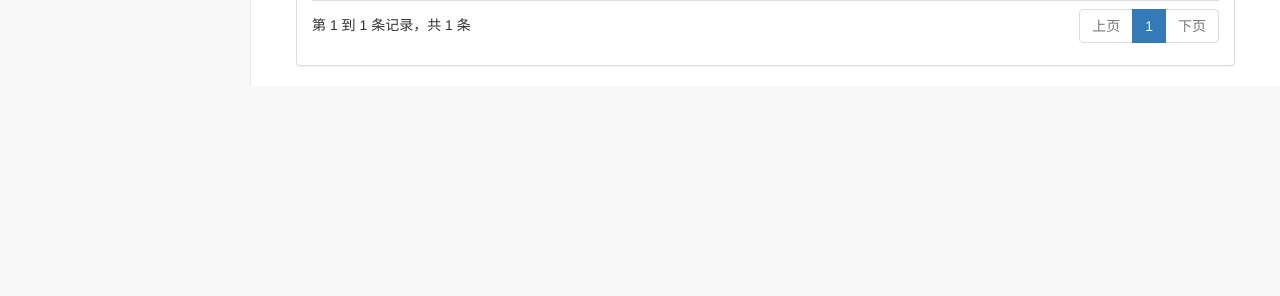
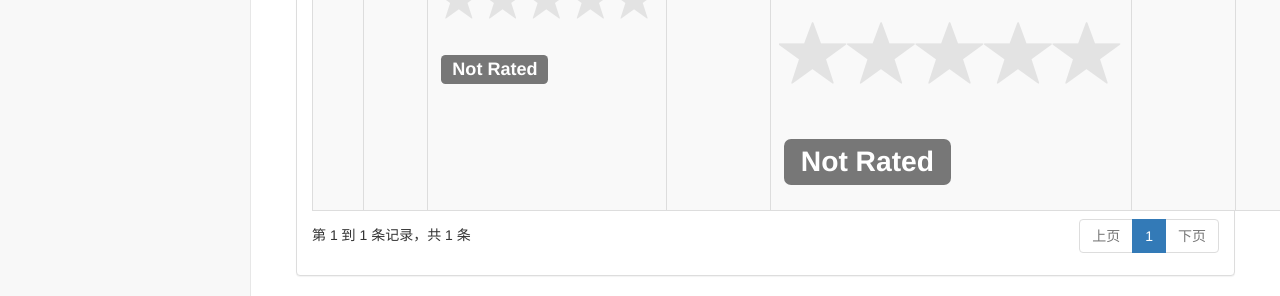
Before and after one commit to Blueyin/auto_cmdb, a Python web app: template app/templates/soccer.html in a window 1280 px wide. Shown: the part 594-890 px from the top of the page. Before the commit the page ends 680 px from the top, so only its background shows below. Run offline with Jinja, Linux system fonts and the light colour scheme; the template is opened without the code that fills it: most values are stand-ins (such as "Sample title", 1, 10 or a date in 2020).

```diff
--- a/app/templates/soccer.html
+++ b/app/templates/soccer.html
@@ -679,7 +679,8 @@ div.FixedHeader_Cloned table {
         <td><span class="label label-info">{{all_results.forwarde}}</span>
             <div id="star" data-score="1"></div></td>
         <td><span class="label label-info">{{all_results.defend}}</span></td>
-        <td><span class="label label-info">{{all_results.hkind}}</span></td>
+        <td><span class="label label-info">{{all_results.hkind}}</span>
+            <input id="input-21a" value="0" type="number" class="rating" min=0 max=5 step=0.5 data-size="xl" ></td>
         <td><span class="label label-info">{{all_results.bskind}}</span></td>
         <td>{{all_results.status}}</td>
 
```
